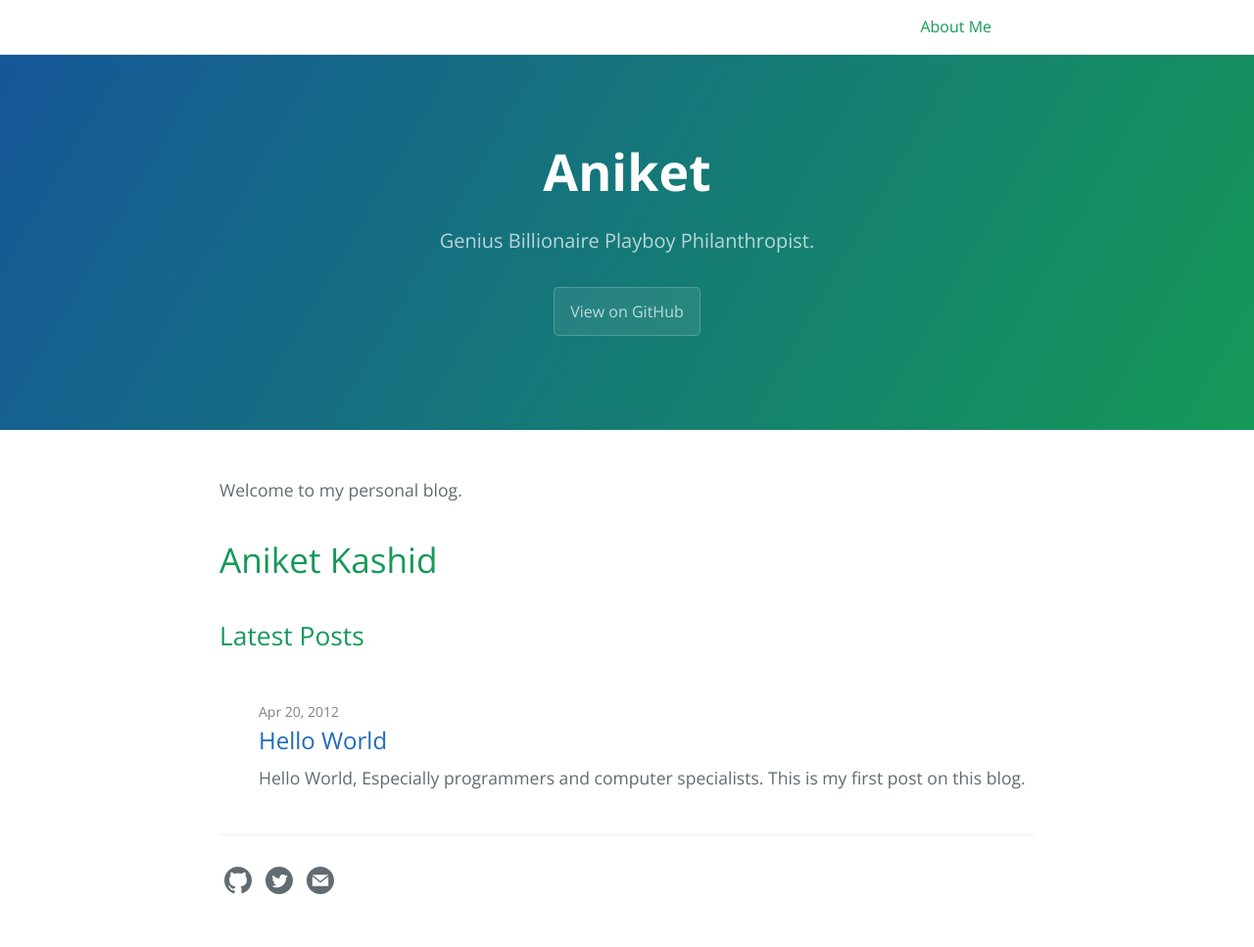
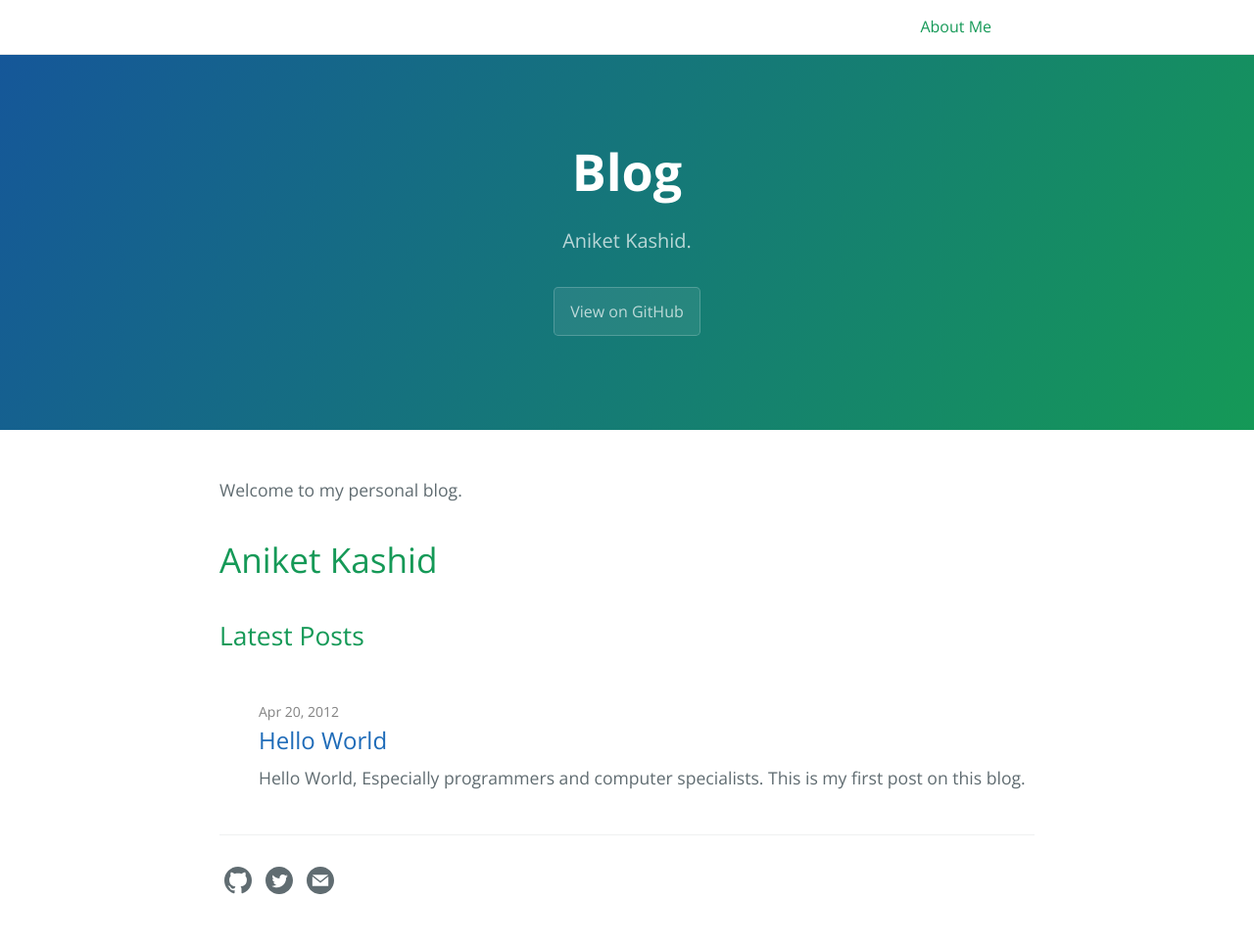
Before and after one commit to aniketkashid17/aniketkashid, a Jekyll site: the page built from index.md, in a window 1280 px wide. Shown: the whole page at 98% size. Built offline with Jekyll 4.4.1, drawn with Linux system fonts in a browser that asks for light colours.

Commit message:
Update _config.yml

```diff
--- a/_config.yml
+++ b/_config.yml
@@ -1,5 +1,3 @@
 theme: jekyll-theme-cayman
-title: Aniket
-description: Genius Billionaire Playboy Philanthropist.
-plugins:
-  - jekyll-sitemap
+title: Blog
+description: Aniket Kashid.
```
